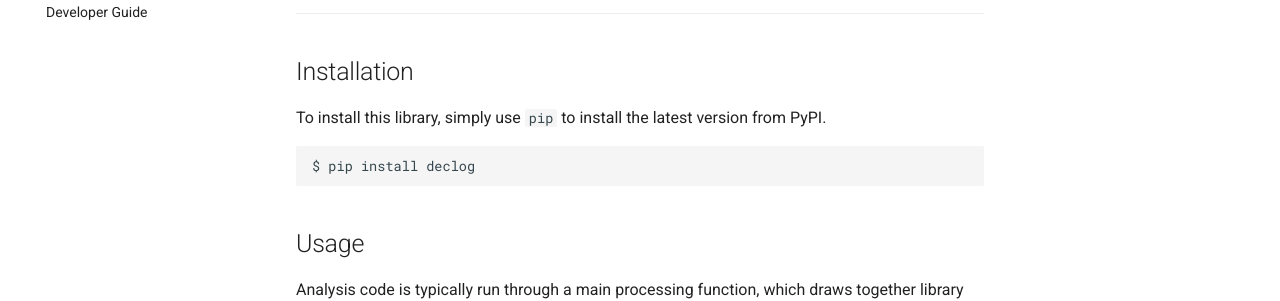
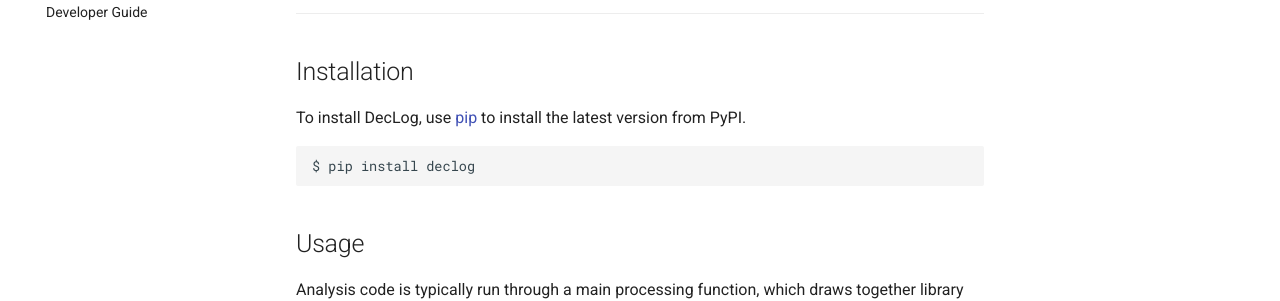
Before and after one commit to josh-read/declog, an MkDocs documentation site: the page built from docs/README.md, in a window 1280 px wide and 900 px high. Shown: the part 261-562 px from the top of the window. Built offline with MkDocs 1.6.1 and Material for MkDocs 9.7.7, drawn with Linux system fonts in a browser that asks for light colours; comment, search, counter and statistics services are not loaded.

Commit message:
Update install instructions

````diff
--- a/docs/README.md
+++ b/docs/README.md
@@ -21,7 +21,7 @@
 
 ## Installation
 
-To install this library, simply use `pip` to install the
+To install DecLog, use [pip](https://pip.pypa.io/) to install the
 latest version from PyPI.
 
 ```commandline
````
